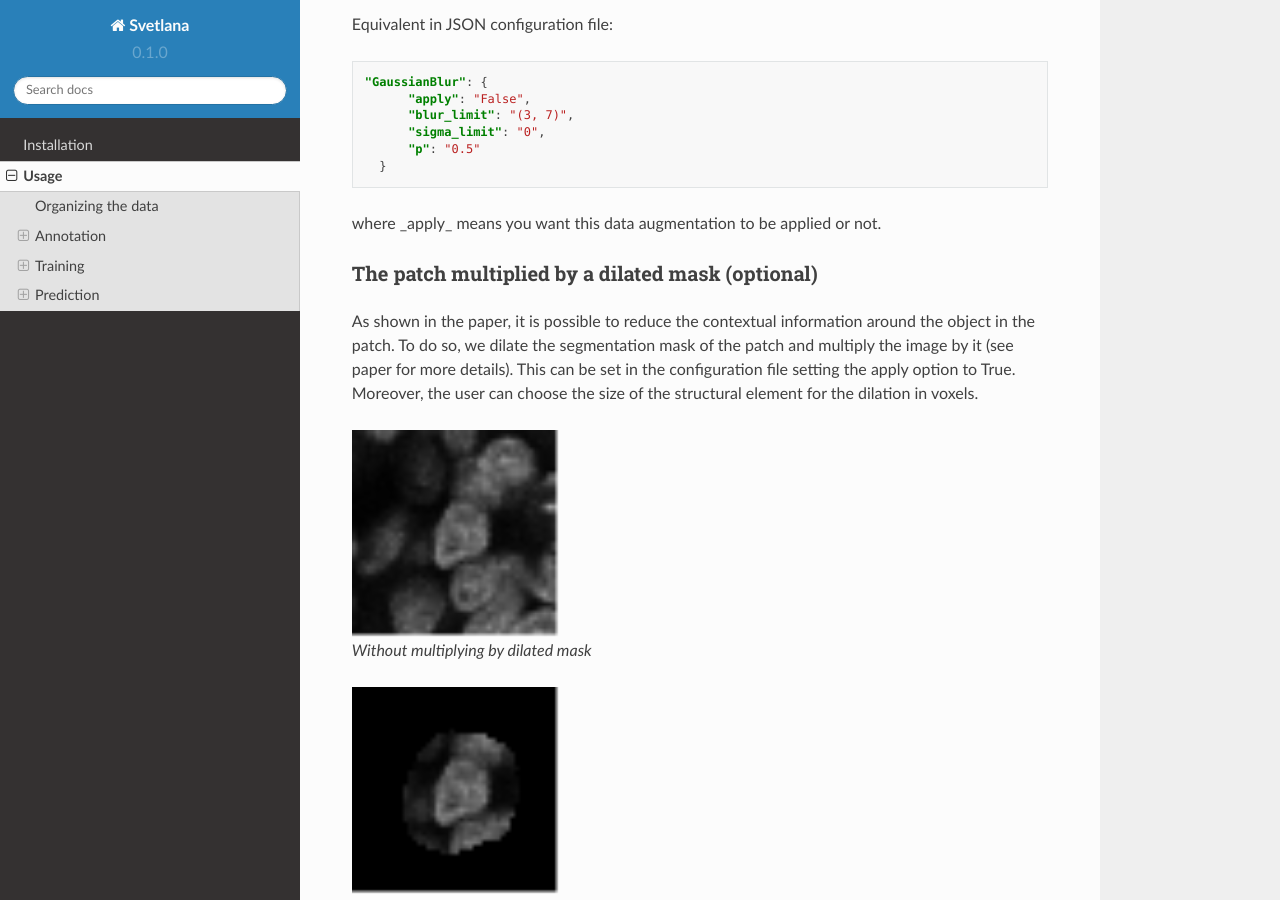
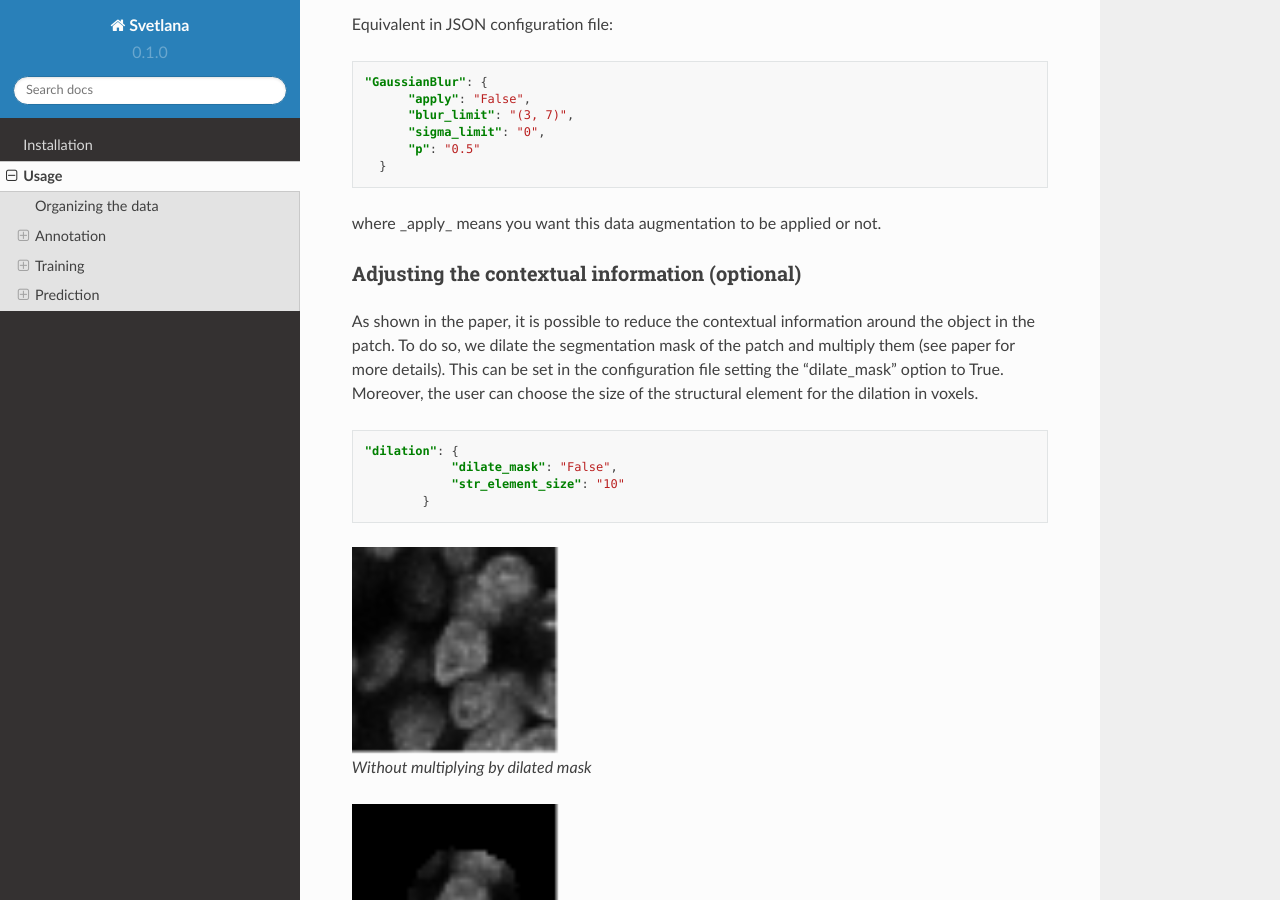
Before and after one commit to koopa31/Svetlana_documentation, a Sphinx documentation site: the page built from docs/source/usage.rst, in a window 1280 px wide and 900 px high, scrolled down 2349 px. Built offline with Sphinx 7.4.7 and the Read the Docs theme 2.0.0, drawn with Linux system fonts in a browser that asks for light colours.

Commit message:
ajout explication dilation

```diff
--- a/docs/source/usage.rst
+++ b/docs/source/usage.rst
@@ -116,11 +116,19 @@ Equivalent in JSON configuration file:
 
 where _apply_ means you want this data augmentation to be applied or not.
 
-The patch multiplied by a dilated mask (optional)
+Adjusting the contextual information (optional)
 ~~~~~~~~~~~~~~~~~~~
 As shown in the paper, it is possible to reduce the contextual information around the object in the patch.
-To do so, we dilate the segmentation mask of the patch and multiply the image by it (see paper for more details).
-This can be set in the configuration file setting the apply option to True. Moreover, the user can choose the size of the structural element for the dilation in voxels.
+To do so, we dilate the segmentation mask of the patch and multiply them (see paper for more details).
+This can be set in the configuration file setting the "dilate_mask" option to True. Moreover, the user can choose the size
+of the structural element for the dilation in voxels.
+
+.. code-block:: json
+
+    "dilation": {
+                "dilate_mask": "False",
+                "str_element_size": "10"
+            }
 
 .. figure:: https://github.com/koopa31/Svetlana_documentation/blob/ffa1f5c19d3a7ee7ff5fe89bc3fdc57d13f1194e/docs/images/patch.png?raw=true
     :width: 30 %
```
